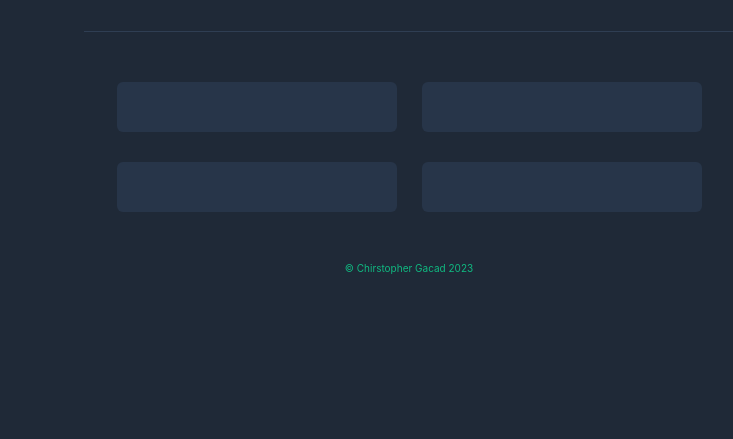
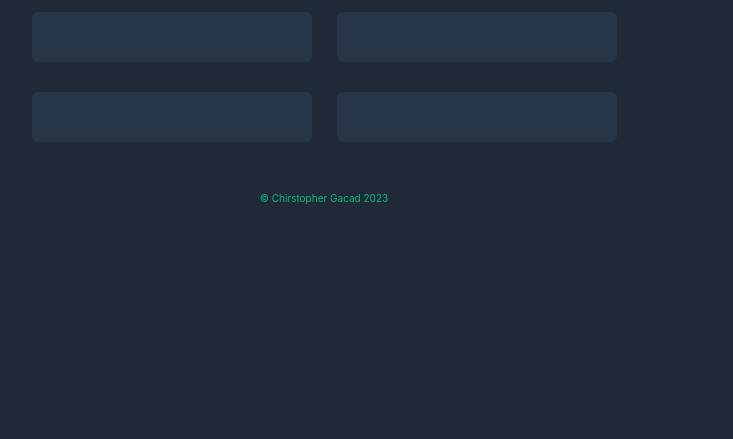
Before and after one commit to TopherGacad/random-password-generator, a plain HTML site: page index.html in a window 1280 px wide. Shown: the part 361-800 px from the top of the page, without its empty margins (316-1049 px from the left). Drawn offline with nearby package versions, Linux system fonts and the light colour scheme.

Commit message:
update container posistion

```diff
--- a/index.css
+++ b/index.css
@@ -19,8 +19,9 @@ body{
 .container{
     height: 550px;
     width: 650px;
-    margin-left: 400px;
-    margin-top: 70px;
+    display: block;
+    margin-left:auto;
+    margin-right: auto;
 }
 header{
     padding: 40px 50px;
```
